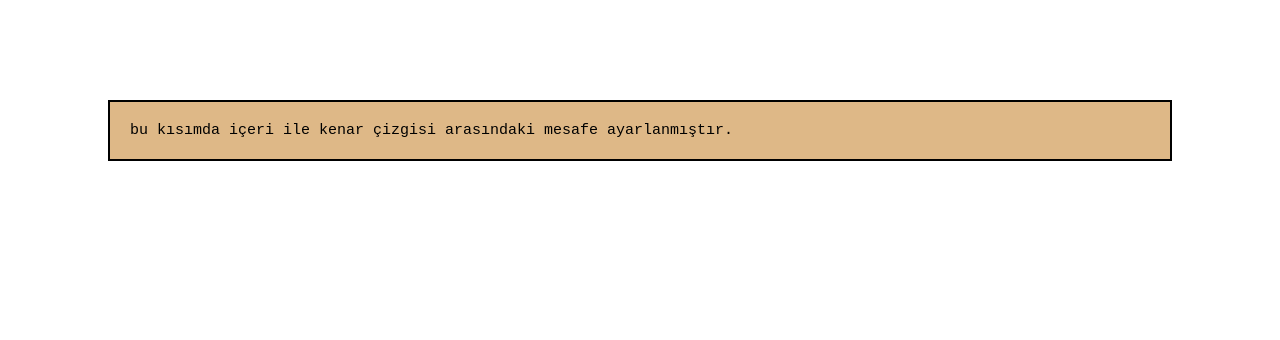
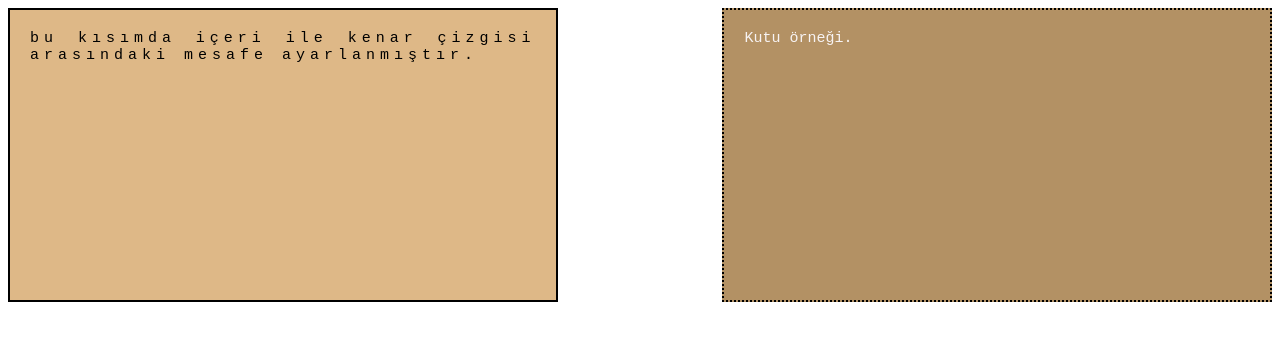
Before and after one commit to ozkantatli/Css-Ornekler, a plain HTML site: page index.html in a window 1280 px wide. Drawn offline with Linux system fonts and the light colour scheme.

Commit message:
2 kutu çizildi

```diff
--- a/index.html
+++ b/index.html
@@ -9,5 +9,6 @@
 </head>
 <body>
     <div class="ornek">bu kısımda içeri ile kenar çizgisi arasındaki mesafe ayarlanmıştır.</div>
+    <div class="ornek1">Kutu örneği.</div>
 </body>
 </html>
--- a/style.css
+++ b/style.css
@@ -2,12 +2,29 @@
 /* sayfa 31deyim */
 
 .ornek{
+    float:left;
     font-family: 'Courier New', Courier, monospace;
     font-size: 15px;
     text-align: justify;
+    width: 40%;
+    height: 250px;
+    letter-spacing: 5px;
     border: 2px solid;
-    display:flexbox;
-    margin: 100px;
+    display:block;
     padding:20px 20px 20px 20px;
     background-color: burlywood;
 }
+.ornek1{
+    font-family: 'Courier New', Courier, monospace;
+    font-size: 15px;
+    color: rgb(247, 243, 243);
+    width: 40%;
+    height: 250px;
+    text-align: justify;
+    border: 2px solid;
+    padding:20px 20px 20px 20px;
+    background-color: rgb(179, 145, 100);
+    border-color: black;
+    border-style:dotted;
+    float:right;
+}
```
